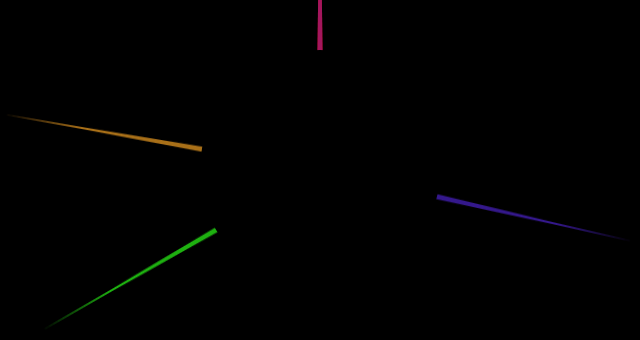
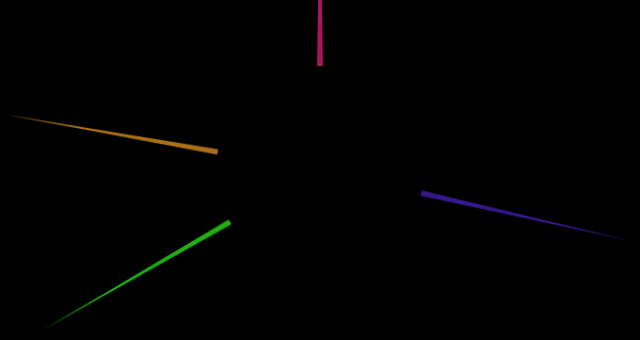
Before and after one commit to EmilSukiennik/the_orb, a plain HTML site: page index.html in a window 1280 px wide. Shown: the part 230-570 px from the top of the page, 320-960 px from the left. Drawn offline with nearby package versions, Linux system fonts and the light colour scheme; files that its build step writes are made by us from their sources.

```diff
--- a/styles/blocks/clock.scss
+++ b/styles/blocks/clock.scss
@@ -71,7 +71,7 @@
     }
 
     &--04 {
-      @include ring(0.3, #000, 1, 6)
+      @include ring(0.26, #000, 1, 6)
     }
   }
 }
```
Also changed, not shown: demo.gif (added), 1 other file.
